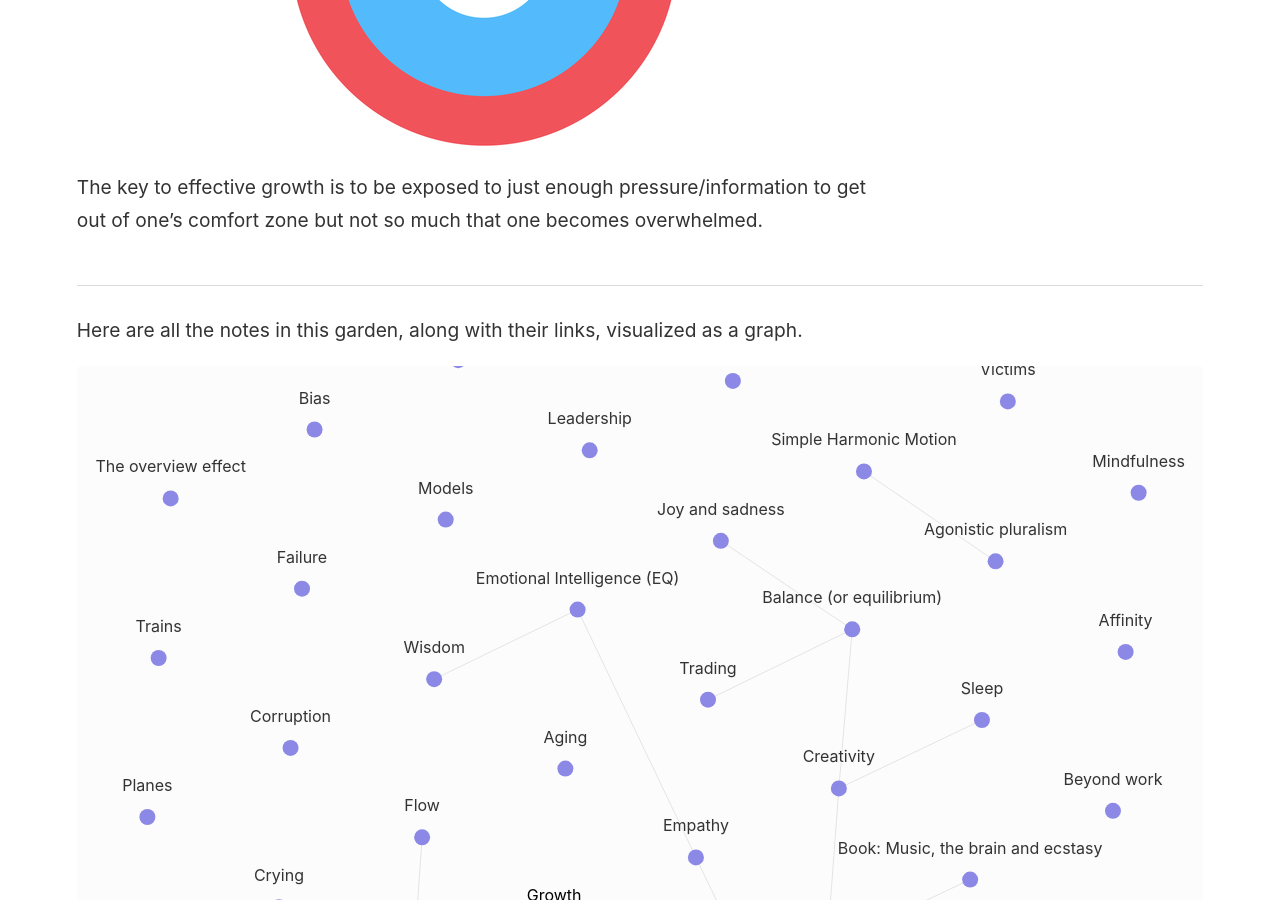
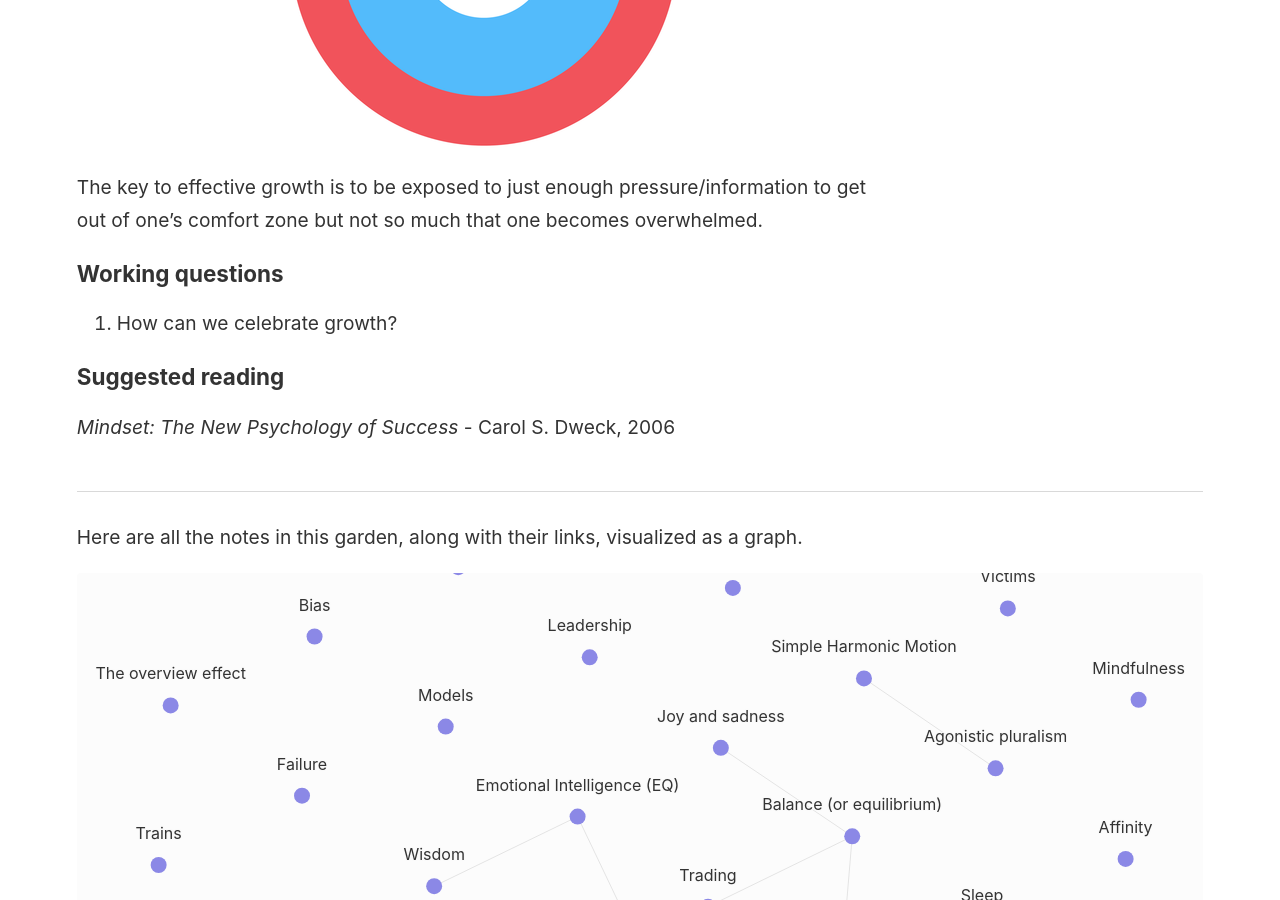
Before and after one commit to bigsee/digital-garden, a Jekyll site: the page built from _notes/Growth.md, in a window 1280 px wide and 900 px high, scrolled down 639 px. Built offline with Jekyll 4.4.1, drawn with Linux system fonts in a browser that asks for light colours.

Commit message:
:tanabata_tree: prune Growth

```diff
--- a/_notes/Growth.md
+++ b/_notes/Growth.md
@@ -1,5 +1,17 @@
+---
+title: Growth
+---
+
 I often see differing models around to explain the emotional and psychological space ones needs to be in to grow. I prefer the model of three concentric circles, where the innermost represents comfort and the outermost represents panic:
 
 <img src="/assets/comfort-zone.webp"/>
 
 The key to effective growth is to be exposed to just enough pressure/information to get out of one's comfort zone but not so much that one becomes overwhelmed.
+
+### Working questions
+
+1. How can we celebrate growth?
+
+### Suggested reading
+
+_Mindset: The New Psychology of Success_ - Carol S. Dweck, 2006
```
